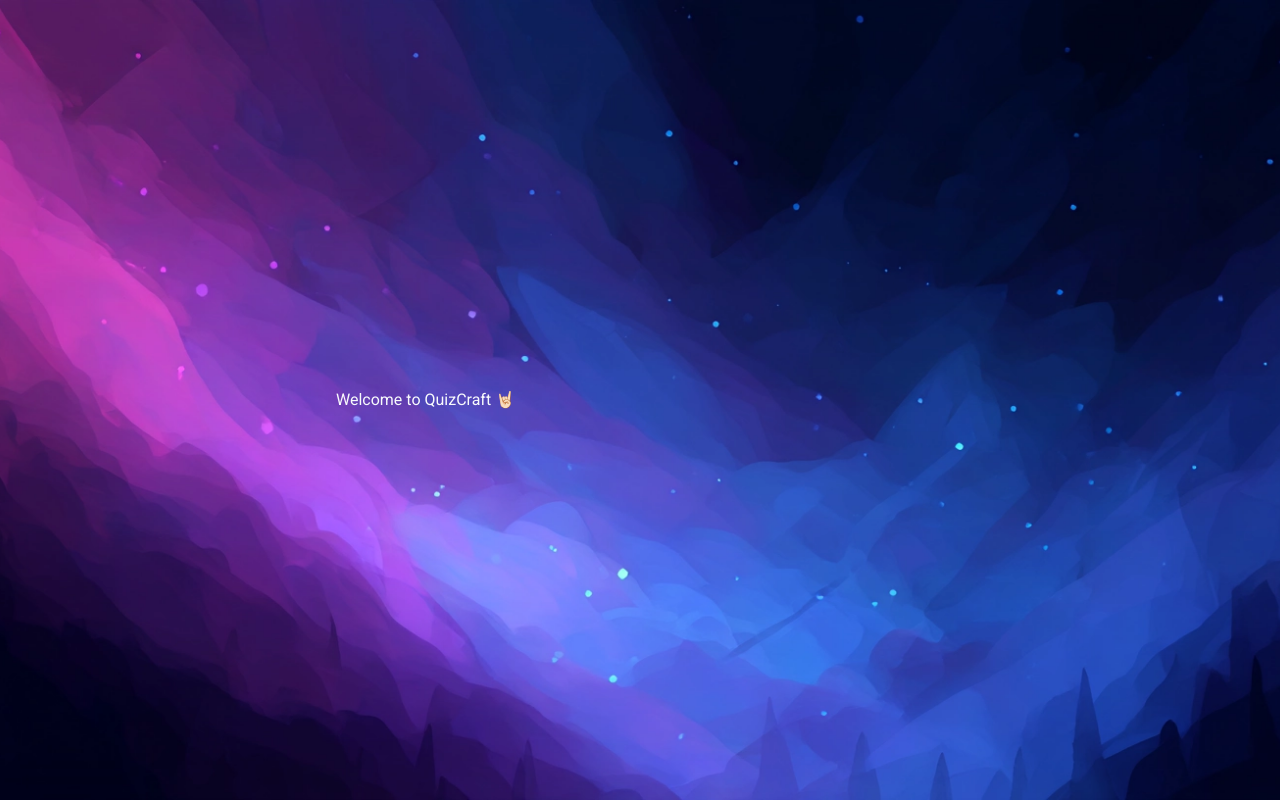
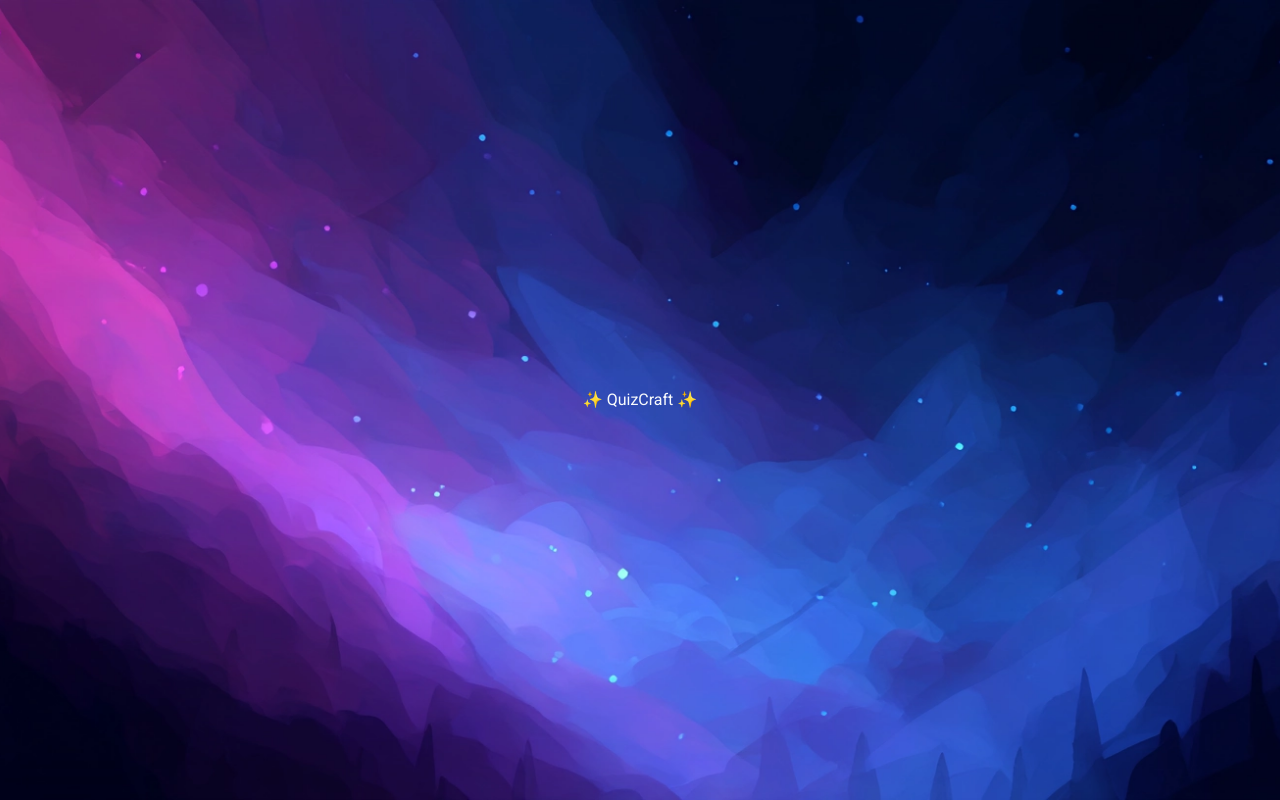
Before and after one commit to draxx/quizcraft, a Next.js app: page / in a window 1280 px wide. Built offline with nearby package versions, Linux system fonts and the light colour scheme.

Commit message:
chore(homepage): remove useless  comment

```diff
--- a/src/app/page.tsx
+++ b/src/app/page.tsx
@@ -1,4 +1,7 @@
-// src/app/page.tsx
 export default function Home() {
-  return <div className="p-6">Welcome to QuizCraft 🤘🏻</div>;
+  return (
+    <main className="min-h-screen flex flex-col items-center justify-center">
+      <h1>✨ QuizCraft ✨</h1>
+    </main>
+  );
 }
```
